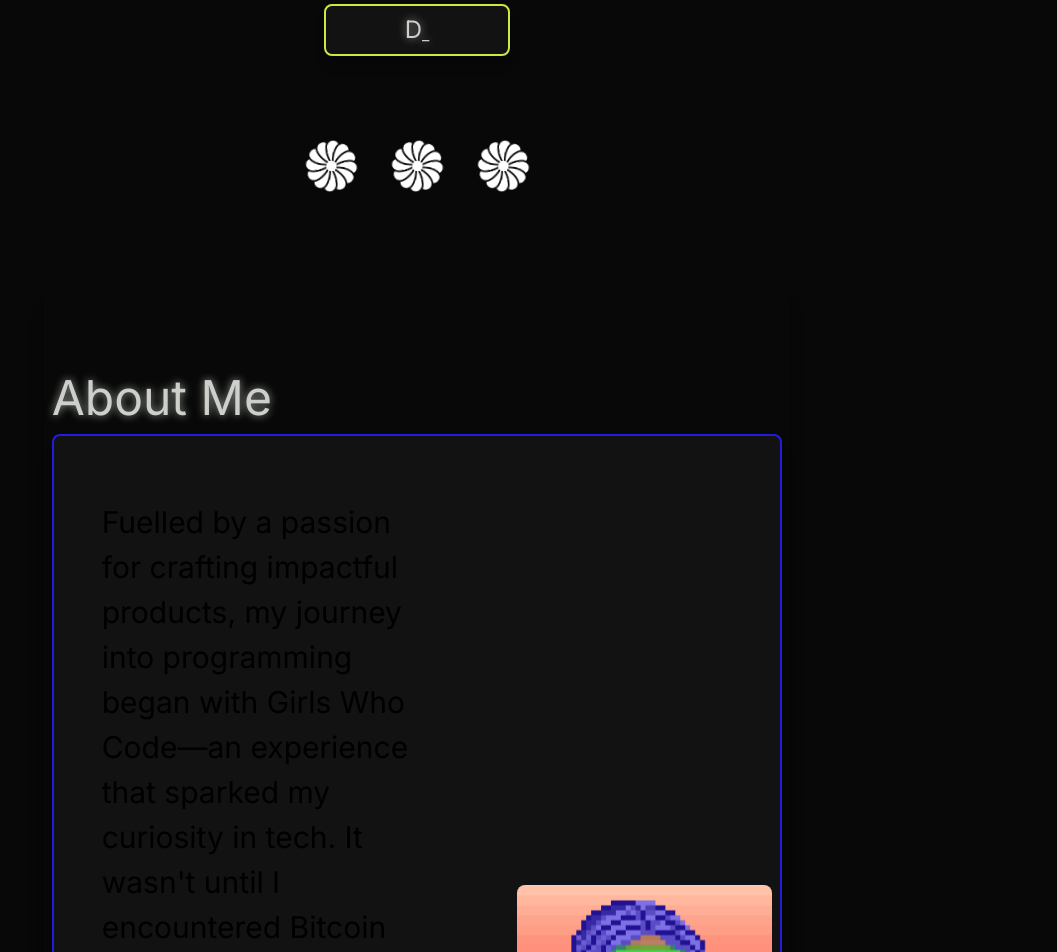
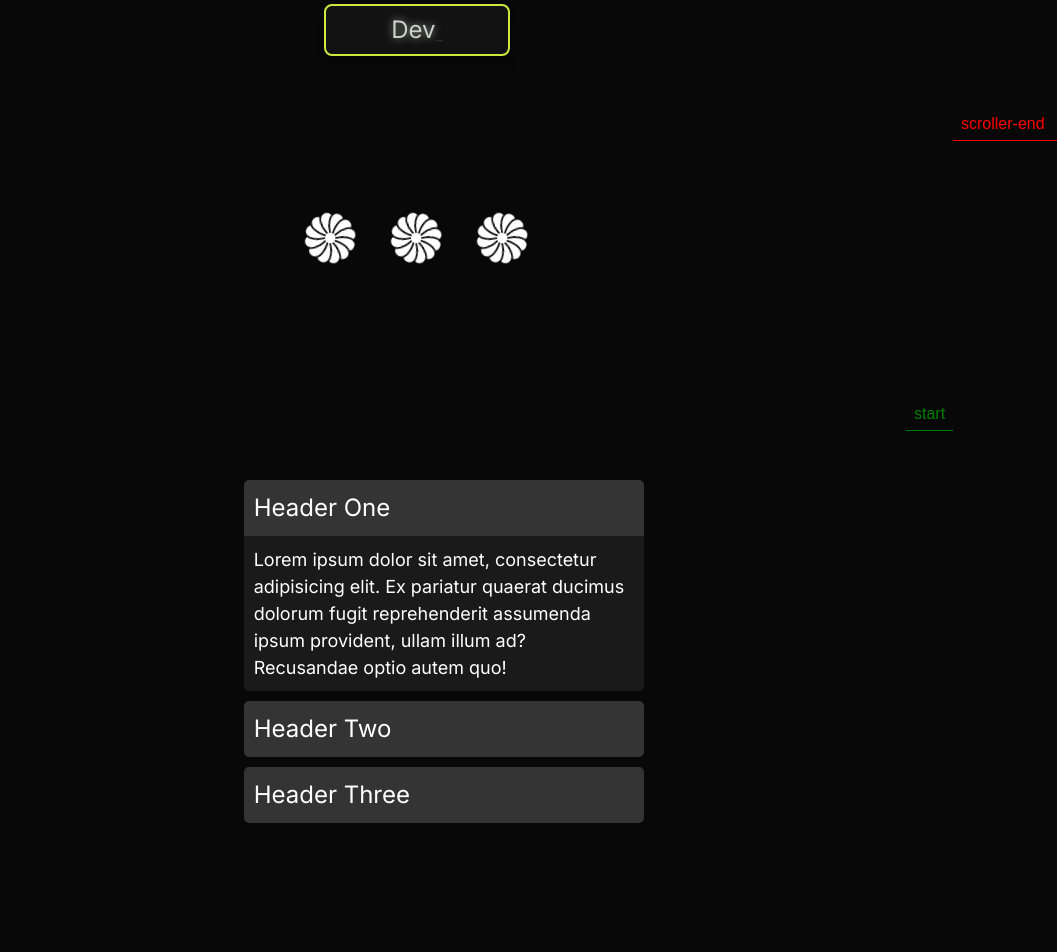
Before and after one commit to Tagi17/portfolio-site, a Next.js app: page / in a window 1280 px wide. Shown: the part 660-1612 px from the top of the page, without its empty margins (223-1280 px from the left). Built offline with nearby package versions, Linux system fonts and the light colour scheme.

Commit message:
attempted expanding card animation

```diff
--- a/app/AboutCards.tsx
+++ b/app/AboutCards.tsx
@@ -1,24 +1,26 @@
-'use client'
+"use client";
 
-import React, { useEffect, useLayoutEffect, useRef, useState } from 'react';
+import "./globals.css";
+
+import React, { useEffect, useLayoutEffect, useRef, useState } from "react";
 
 import Image from "next/image";
 import Parallax from "./parallax";
-import { ScrollTrigger } from 'gsap/ScrollTrigger';
+import { ScrollTrigger } from "gsap/ScrollTrigger";
 import glow from "./glow.png";
-import gsap from 'gsap';
+import gsap from "gsap";
 
 gsap.registerPlugin(ScrollTrigger);
 
 const AboutCards = () => {
-    const cardRef = useRef(null);
-    const boxRef = useRef(null);
+  const aboutRef = useRef(null);
+  const projectRef = useRef(null);
   const [inView, setInView] = useState(false);
 
   // useLayoutEffect(() =>{
   //   let tl = gsap.timeline({
   //     scrollTrigger: {
-    //       trigger: cardRef.current,
+  //       trigger: aboutRef.current,
   //       start: "20px 50% ", // when the top of the trigger hits the bottom of the viewport
   //       markers: true,
   //       end: "bottom top", // when the bottom of the trigger hits the top of the viewport
@@ -36,33 +38,57 @@ const AboutCards = () => {
   // }, []);
 
   useLayoutEffect(() => {
-      gsap.matchMedia({
-        "(min-width: 500px)": function() {
-          let tl = gsap.timeline({
+    gsap.registerPlugin(ScrollTrigger);
+    const container = document.querySelector("#cards-container");
+
+    const sections: (HTMLElement | null)[] = [
+      aboutRef.current,
+      projectRef.current,
+    ];
+
+    // gsap.set(".card", { position: "absolute" });
+    // if (container instanceof HTMLElement) {
+  //   gsap.utils.toArray(".card").forEach((card, index) => {
+  //     gsap.to(".card", {
+  //       // yPercent: -100,
+  //       y: () => index * 100,
+  //       scale: 0.35,
+  //       stagger: 0.5,
+  //       scrollTrigger: {
+  //         trigger: ".card",
+  //         start: "top+=100 center",
+  //         end: () => "+=1000", //distance slowes down the animation instead of duration cuz its based on scroll
+  //         scrub: true,
+  //         // pin: true
+  //       },
+  //     });
+  //   });
+  //   // }
+
+    const items = gsap.utils.toArray(".boxy .content") as HTMLElement[];
+      const tl = gsap.timeline({
         scrollTrigger: {
-              trigger: cardRef.current,
-              start: "top center",
-              end: "bottom center",
+          trigger: ".accordion-section",
+          start: "top top",
+          end: "+=" + 100 * items.length + "%",
+          pin: true,
           scrub: true,
-            },
+          invalidateOnRefresh: true,
+          markers: true
+        }
+      })
+
+      gsap.set(".boxy:not(:first-child) .content", { height: 0 });
+
+      items.forEach((boxy, i) => {
+        if (items[i+1]) {
+          tl.to(boxy, {height: 0})
+            .to(items[i + 1], { height: "auto"}, "<");
+        }
       });
+      gsap.set(".wrapper", {autoAlpha: 1});
 
-          tl.from(cardRef.current, {
-            height: 0,
-            ease: "none",
-          });
-        },
-        "all": function() {
-          // Define the timeline for all screens
-          // You can define animations here that will run on all screen sizes
-        },
-      });
-
-      return () => {
-        ScrollTrigger.getAll().forEach((st) => st.kill());
-      };
   }, []);
-
 
   useEffect(() => {
     const observer = new IntersectionObserver(
@@ -72,31 +98,37 @@ const AboutCards = () => {
       { threshold: 0.1 }
     );
 
-    if (cardRef.current) {
-      observer.observe(cardRef.current);
+    if (aboutRef.current) {
+      observer.observe(aboutRef.current);
     }
 
     return () => {
-      if (cardRef.current) {
-        observer.unobserve(cardRef.current);
+      if (aboutRef.current) {
+        observer.unobserve(aboutRef.current);
       }
     };
   }, []);
 
   return (
-    <div ref={cardRef} className={`text-5xl mt-20 mx-auto p-2 rounded-lg shadow-xl mb-20 ${inView ? 'in-view' : ''}`}>
-    <Parallax speed={1} className={"self-end"}>
-      <div className="text-5xl mt-20 three-d">About Me</div>
-      <div className="mx-auto mt-3 p-2 border-2 border-primary-300 bg-primary-500 rounded-lg shadow-xl mb-20 boxy">
+    <div id="cards-container" className="cards-container">
+      {/* <div ref={aboutRef} className={`text-5xl mt-20 mx-auto p-2 rounded-lg shadow-xl mb-20 overflow-hidden${inView ? "in-view" : "" }`}> */}
+        <Parallax speed={1}>
+          {/* <Parallax speed={1} className={"self-end"}> */}
+          <div className="accordion-section">
+            <div className="wrapper">
+              <div className="boxy overflow-hidden">
+                <div className="card mx-auto mt-3 p-2 border-2 border-primary-300 bg-primary-500 rounded-lg shadow-xl mb-30 max-h-32 overflow-hidden opacity-14 transition-opacity duration-300 ease-in-out">
+                  <div className="text-5xl mt-10 three-d ml-8">Cars</div>
                   <div className="grid md:grid-cols-2 ml-10 my-14">
-          <div className="text-3xl leading-normal">
+                    <div className="text-3xl leading-normal three-d content">
                       Fuelled by a passion for crafting impactful products, my journey
                       into programming began with Girls Who Code—an experience that
                       sparked my curiosity in tech. It wasn&apos;t until I encountered
-            Bitcoin that I found my true calling. The technology
-            behind it not only captivated me but also unveiled a realm of
-            exciting possibilities. Now, I&apos;m integrating blockchain into my projects and I leverage my design skills to enhance user experiences
-            in innovative ways.
+                      Bitcoin that I found my true calling. The technology behind it
+                      not only captivated me but also unveiled a realm of exciting
+                      possibilities. Now, I&apos;m integrating blockchain into my
+                      projects and I leverage my design skills to enhance user
+                      experiences in innovative ways.
                     </div>
                     <div className="ml-20 flex justify-center items-center">
                       <Image
@@ -109,7 +141,45 @@ const AboutCards = () => {
                     </div>
                   </div>
                 </div>
+              </div>
+            </div>
+          </div>
         </Parallax>
+        <div>
+          <Parallax speed={1}>
+            {/* <Parallax speed={1} className={"self-end"}> */}
+            <div className="accordion-section">
+              <div className="wrapper">
+                <div className="boxy overflow-hidden">
+                  <div ref={projectRef} className="card box mx-auto mt-3 p-2 border-2 border-primary-300 bg-primary-500 rounded-lg mb-20 max-h-32 overflow-hidden opacity-14 transition-opacity duration-300 ease-in-out ">
+                    <div className="text-5xl mt-10 three-d ml-8">Boats</div>
+                    <div className="grid md:grid-cols-2 ml-10 my-14">
+                      <div className="text-3xl leading-normal content">
+                        These are projects i have worked only Here we have the
+                        dashboard here is a relay projectshere is the shuttle tracker
+                      </div>
+                    </div>
+                  </div>
+                </div>
+              </div>
+            </div>
+          </Parallax>
+        </div>
+      {/* </div> */}
+      {/* <div>
+      <Parallax speed={1} className={"self-end"}>
+      <div ref={projectRef} className="box mx-auto mt-3 p-2 border-2 border-primary-300 bg-primary-500 rounded-lg mb-44 max-h-32 overflow-hidden opacity-14 transition-opacity duration-300 ease-in-out ">
+        <div className="text-5xl mt-10 three-d ml-8">Planes</div>
+          <div className="grid md:grid-cols-2 ml-10 my-14">
+            <div className="text-3xl leading-normal">
+              These are projects i have worked only
+              Here we have the dashboard
+              here is a relay projectshere is the shuttle tracker
+            </div>
+          </div>
+        </div>
+        </Parallax>
+      </div> */}
     </div>
   );
 };
--- a/app/ProjectCard.tsx
+++ b/app/ProjectCard.tsx
@@ -1,30 +1,92 @@
-'use client'
+"use client";
 
-import "./style.scss";
+import "./globals.css";
 
-import React, { useEffect } from 'react';
+import React, { useEffect, useLayoutEffect } from "react";
 
 import Image from "next/image";
 import Parallax from "./parallax";
+import { ScrollTrigger } from "gsap/ScrollTrigger";
 import gsap from "gsap";
 
 const ProjectCard = () => {
+  gsap.registerPlugin(ScrollTrigger);
 
-  // gsap.from(".box", {duration: 1, opacity: 0, y: 150, ease: "back"});
+  useLayoutEffect(() => {
+    const items = gsap.utils.toArray(".item1 .content1") as HTMLElement[];
+    const endValue = items.reduce((acc, item) => acc + item.offsetHeight, window.innerHeight);
+    const tl = gsap.timeline({
+      scrollTrigger: {
+        trigger: ".accordion-section1",
+        start: "top top",
+        // end: "+=" + 100 * items.length + "%",
+        end: "1000",
+        pin: true,
+        scrub: true,
+        invalidateOnRefresh: true,
+        markers: true,
+      },
+    });
+
+    gsap.set(".item1:not(:first-child) .content1", { height: "0" });
+
+    items.forEach((item1, i) => {
+      if (items[i + 1]) {
+        tl.to(item1, { height: 0 }).to(items[i + 1], { height: "auto" }, "<");
+      }
+    });
+
+    gsap.set(".wrapper1", { autoAlpha: 1 });
+  });
 
   return (
     <div>
-      <Parallax speed={1} className={"self-end"}>
-        <div className="text-5xl mt-40 three-d">Projects</div>
-        <div className="box mx-auto mt-3 p-2 border-2 border-primary-300 bg-primary-500 rounded-lg mb-44">
-          <div className="grid md:grid-cols-2 ml-10 my-14">
-            <div className="text-3xl leading-normal">
-              These are projects i have worked only
-              Here we have the dashboard
-              here is a relay projectshere is the shuttle tracker
+      <Parallax speed={1}>
+        <div className="section1 accordion-section1">
+          <div className="wrapper1">
+            <div className="item1">
+              <div className="header1">
+                <h1>Header One</h1>
               </div>
-
-
+              <div className="content1">
+                <p>
+                  Lorem ipsum dolor sit amet, consectetur adipisicing elit. Ex
+                  pariatur quaerat ducimus dolorum fugit reprehenderit assumenda
+                  ipsum provident, ullam illum ad? Recusandae optio autem quo!
+                </p>
+              </div>
+            </div>
+            <div className="item1">
+              <div className="header1">
+                <h1>Header Two</h1>
+              </div>
+              <div className="content1">
+                <p>
+                  Tempore provident consectetur saepe minima a ratione harum
+                  fugit nihil adipisci nemo at necessitatibus modi praesentium
+                  alias aut eligendi maxime quisquam sit porro totam id, qui
+                  cupiditate maiores dolore! Non repudiandae ex explicabo iusto
+                  inventore ut? Quasi commodi eius itaque voluptate deserunt!
+                </p>
+              </div>
+            </div>
+            <div className="item1">
+              <div className="header1">
+                <h1>Header Three</h1>
+              </div>
+              <div className="content1">
+                <p>
+                  Libero assumenda iste, tempora eos facilis consectetur cum
+                  esse officia magnam repudiandae mollitia itaque voluptates
+                  corporis eveniet perferendis saepe hic aliquid veritatis ipsa
+                  similique voluptatibus nisi harum. Voluptates blanditiis nam,
+                  aliquid distinctio repellendus molestiae numquam doloremque
+                  totam impedit. Recusandae laborum debitis quidem assumenda
+                  laudantium perferendis reprehenderit repellendus quos, labore
+                  ratione, laboriosam autem!
+                </p>
+              </div>
+            </div>
           </div>
         </div>
       </Parallax>
--- a/app/globals.css
+++ b/app/globals.css
@@ -59,6 +59,66 @@ body {
     background-position: -100% 50%; /* Adjusted to move smoothly */
   }
 }
+.wrapper{
+  visibility: hidden;
+  display: flex;
+}
+.accordion-section{
+  display: flex;
+}
+.cards-container{
+  /* position: relative; */
+  /* z-index: 1; */
+  height: '200vh';
+  /* display: flex; */
+}
+.card {
+  /* position: absolute; */
+  /* position: relative; */
+  /* top: 0;  */
+  /* Adjust as needed for your initial state */
+  /* will-change: transform;  */
+  /* Optimize animations */
+  /* z-index: 2; */
+  /* transform: translate(-50%, -50%); */
+}
+.section1 {
+  width: 100%;
+  height: 100vh;
+  display: flex;
+  justify-content: center;
+}
+.wrapper1 {
+  width: 100%;
+  padding: 50px 200px;
+  padding-bottom: 0;
+  visibility: hidden;
+}
+.item1 {
+  width: 400px;
+  border-radius: 5px;
+  overflow: hidden;
+  margin-bottom: 10px;
+}
+.item1 .header1 {
+  background-color: rgb(53, 52, 52);
+  padding: 10px;
+  color: white;
+}
+.item1 .header1 h1 {
+  font-size: 24px;
+  margin: 0;
+}
+.item1 .content1 {
+  background-color: rgb(26, 26, 26);
+  overflow: hidden;
+}
+.item1 .content1 p {
+  margin: 0;
+  padding: 10px;
+  font-size: 18px;
+  color: white;
+}
 .animate-gradient {
   background-size: 200% 100%; /* Adjusted for a smoother transition */
   background-image: linear-gradient(to right, #44BCFF, #FF44EC, #e6b834, #5de729);
@@ -70,7 +130,6 @@ body {
   position: relative;
   overflow: hidden;
 }
-
 .parallax-card::before {
   content: '';
   position: absolute;
@@ -110,8 +169,6 @@ body {
 .parallax-card.in-view {
   /* box-shadow: 0 0 15px #20e62e; */
 }
-
-
 .change{
 
 }
@@ -127,17 +184,6 @@ body {
   color: #cccfca;
   text-shadow: 0 0 8px #cccfcabf;
 }
-
 .boxy{
   /* box-shadow: 5px 10px #121212; */
 }
-/*
-body {
-  color: rgb(var(--foreground-rgb));
-  background: linear-gradient(
-      to bottom,
-      transparent,
-      rgb(var(--background-end-rgb))
-    )
-    rgb(var(--background-start-rgb));
-} */
--- a/app/page.tsx
+++ b/app/page.tsx
@@ -113,7 +113,7 @@ export default function Home() {
           alt="star"
         />
       </div> */}
-      <div className="flex justify-center items-center mt-20">
+      <div className="flex justify-center items-center mt-35 mb-35">
         <Image
           className="animateFlower white-filter mx-2"
           src={nflower}
@@ -137,7 +137,7 @@ export default function Home() {
         />
       </div>
       <div>
-        <AboutCards />
+        {/* <AboutCards /> */}
       </div>
       <div>
         <ProjectCard />
--- a/app/style.scss
+++ b/app/style.scss
@@ -2,13 +2,13 @@
 * {
   box-sizing: border-box;
 }
-body {
-background-color: #FFE53B;
-background-image: linear-gradient(147deg, #FFE53B 0%, #fd3838 74%);
-min-height: 100vh;
-font-family: 'Fira Sans', sans-serif;
-  display: flex;
-}
+// body {
+// background-color: #FFE53B;
+// background-image: linear-gradient(147deg, #FFE53B 0%, #fd3838 74%);
+// min-height: 100vh;
+// font-family: 'Fira Sans', sans-serif;
+//   display: flex;
+// }
 
 .blog-slider {
     width: 95%;
--- a/tailwind.config.ts
+++ b/tailwind.config.ts
@@ -12,6 +12,14 @@ const config: Config = {
         "gradient-radial": "radial-gradient(var(--tw-gradient-stops))",
         "gradient-conic":
           "conic-gradient(from 180deg at 50% 50%, var(--tw-gradient-stops))",
+      },
+      margin: {
+        '22': '5.5rem',
+        '24': '6rem',
+        '26': '6.5rem',
+        '28': '7rem',
+        '30': '7.5rem',
+        '35': '9.5rem',
       },
       fontFamily: {
         'custom': ['font-sans', 'FallbackFont', 'sans-serif'],
```
Lines whose indentation alone changed are shown as unchanged.
